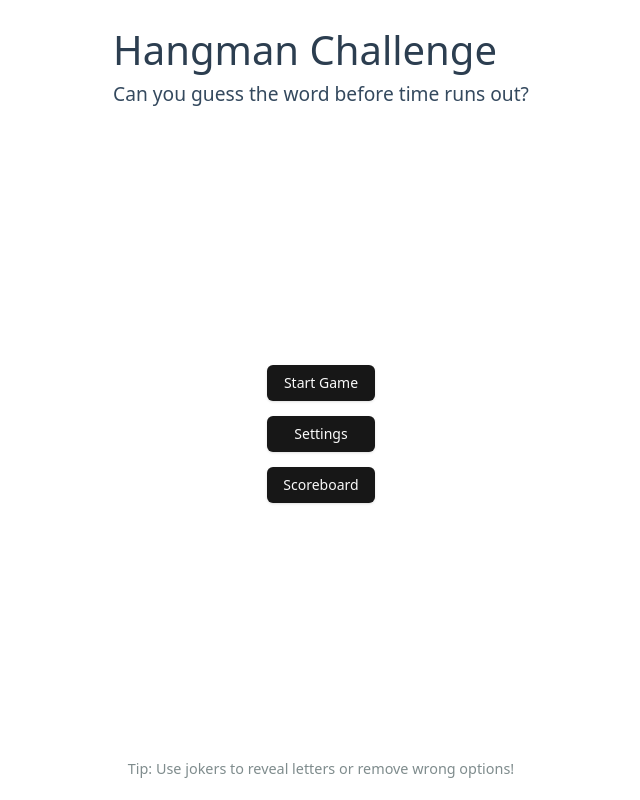
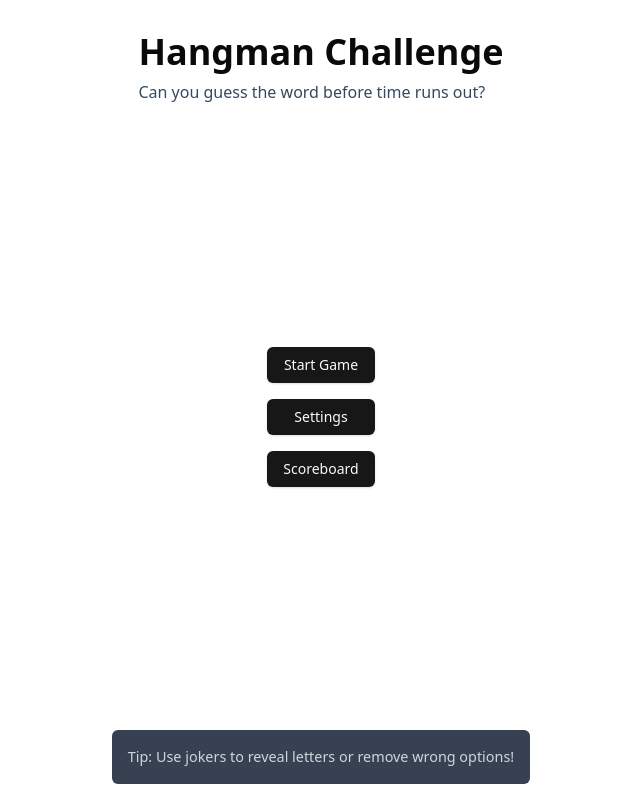
Before and after one commit to TobiasPfeil02/hangman-game, a Vue app: page / in a window 1280 px wide. Shown: the whole page, without its empty margins (319-959 px from the left). Built offline with nearby package versions, Linux system fonts and the light colour scheme; the HTML template or start-up script is replaced by a standard one.

Commit message:
changed custom style to tailwind for homeview

```diff
--- a/src/App.vue
+++ b/src/App.vue
@@ -3,11 +3,7 @@ import { RouterView } from 'vue-router'
 </script>
 
 <template>
-  <header>
-  </header>
-
-  <RouterView />
+  <div class="h-full max-w-screen-xl mx-auto p-2">
+    <RouterView />
+  </div>
 </template>
-
-<style scoped>
-</style>
--- a/src/assets/base.css
+++ b/src/assets/base.css
@@ -1,3 +1,3 @@
 #app{
-    height: 100vh;
+    height: 100dvh;
 }
--- a/src/views/HomeView.vue
+++ b/src/views/HomeView.vue
@@ -1,68 +1,30 @@
 <script setup lang="ts">
-import {Button} from "@/components/ui/button"
+import { Button } from '@/components/ui/button'
 </script>
 
 <template>
-  <div class="home-screen">
-    <header class="header">
-      <h1>Hangman Challenge</h1>
-      <p>Can you guess the word before time runs out?</p>
+  <div class="h-full py-2 flex flex-col justify-between items-center mx-auto">
+    <header class="mt-4">
+      <h1 class="text-center font-bold text-4xl mb-2">Hangman Challenge</h1>
+      <p class="text-[#34495e]">Can you guess the word before time runs out?</p>
     </header>
 
-    <div class="main-content">
-      <nav class="nav-buttons">
-        <Button><router-link to="/game" class="btn btn-primary">Start Game</router-link></Button>
-        <Button><router-link to="/settings" class="btn btn-secondary">Settings</router-link></Button>
-        <Button><router-link to="/scoreboard" class="btn btn-secondary">Scoreboard</router-link></Button>
-      </nav>
-    </div>
+    <nav class="flex flex-col gap-4">
+      <Button>
+        <router-link to="/game" class="btn btn-primary">Start Game</router-link>
+      </Button>
+      <Button>
+        <router-link to="/settings" class="btn btn-secondary">Settings</router-link>
+      </Button>
+      <Button>
+        <router-link to="/scoreboard" class="btn btn-secondary">Scoreboard</router-link>
+      </Button>
+    </nav>
 
-    <footer class="footer">
+    <footer class="p-4 text-[0.9em] text-gray-300 bg-gray-700 rounded-md">
       <p>Tip: Use jokers to reveal letters or remove wrong options!</p>
     </footer>
   </div>
 </template>
 
-<style scoped>
-.home-screen {
-  height: 100%;
-  max-width: 1200px;
-  margin: 0 auto;
-  display: flex;
-  flex-direction: column;
-  justify-content: space-between;
-  align-items: center;
-}
-
-.header {
-  margin-top: 20px;
-}
-
-.header h1 {
-  font-size: 2.5rem;
-  color: #2c3e50;
-}
-
-.header p {
-  font-size: 1.2rem;
-  color: #34495e;
-}
-
-.illustration {
-  width: 200px;
-  height: auto;
-  margin: 20px 0;
-}
-
-.nav-buttons {
-  display: flex;
-  flex-direction: column;
-  gap: 15px;
-}
-
-.footer {
-  margin-bottom: 20px;
-  font-size: 0.9rem;
-  color: #7f8c8d;
-}
-</style>
+<style scoped></style>
```
